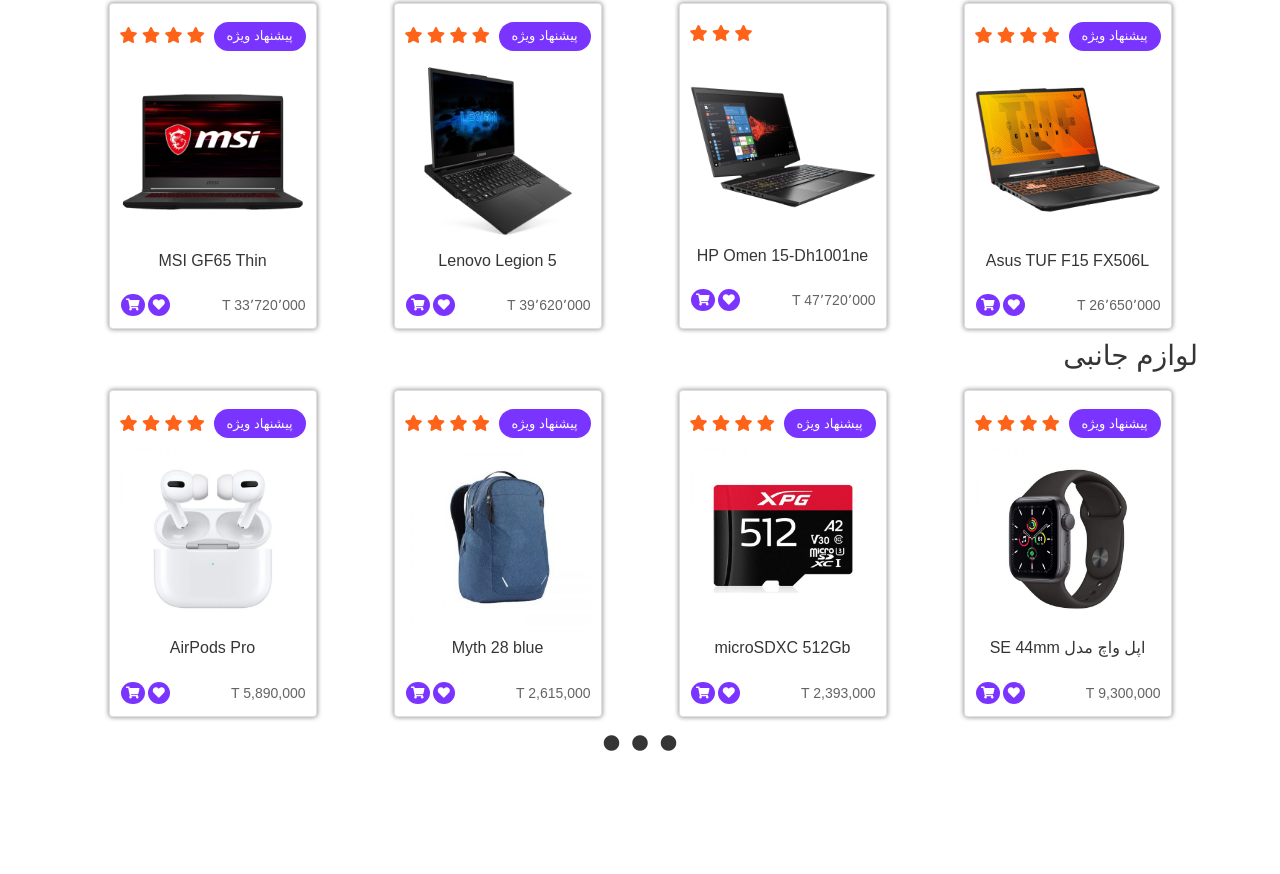
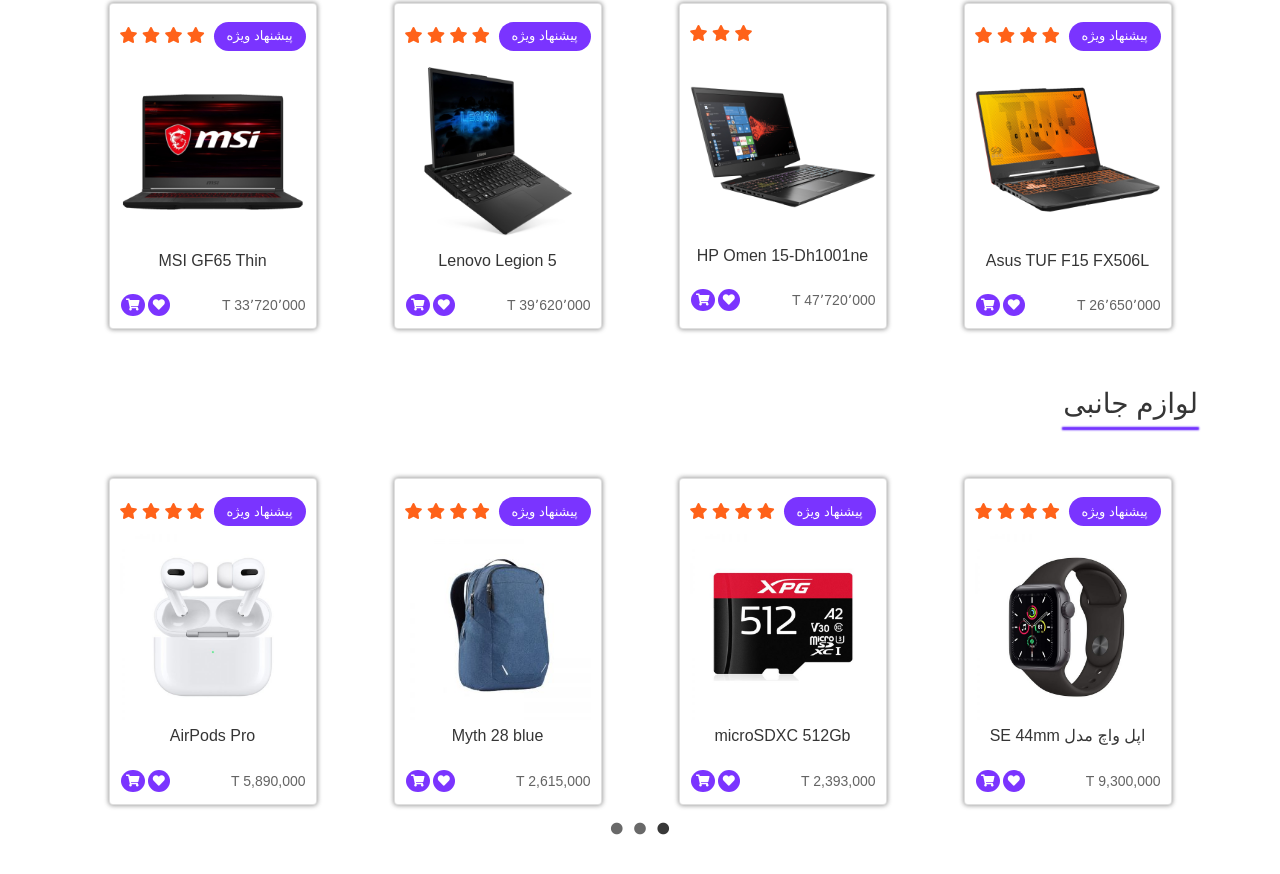
Before and after one commit to Hossein-Haghshenas/WebSite-With-CSS, a plain HTML site: page index.html in a window 1280 px wide. Shown: the part 594-1468 px from the top of the page. Before the commit the page ends 1402 px from the top, so only its background shows below. Drawn offline with nearby package versions, Linux system fonts and the light colour scheme; a small style sheet from the web is missing.

Commit message:
Create Style for accessories section

```diff
--- a/assets/css/style.css
+++ b/assets/css/style.css
@@ -74,7 +74,7 @@ header {
   width: 100%;
   box-shadow: var(--box-shadow-p);
 }
-.Home-Wallpaper p {
+.Home-Wallpaper h1 {
   color: rgba(76, 0, 255, 0.856);
   font-size: 2rem;
   letter-spacing: 1.5px;
@@ -158,3 +158,26 @@ header {
 .card-info-icon > span:hover .info-icon-text {
   display: block !important;
 }
+
+.accessories-title h3 {
+  position: relative;
+  margin: 2.5rem 0;
+  padding: 0.5rem 0;
+}
+.accessories-title h3:after {
+  content: "";
+  position: absolute;
+  bottom: 0;
+  right: 0;
+  width: 100%;
+  height: 0.5px;
+  background: rgba(89, 0, 255, 0.795);
+  box-shadow: 0 0 2px 1px rgba(76, 0, 255, 0.966);
+}
+.control-circles {
+  font-size: 12px;
+  color: rgb(105, 105, 105);
+}
+.control-circles li:nth-child(1) i {
+  color: rgb(56, 56, 56);
+}
```
